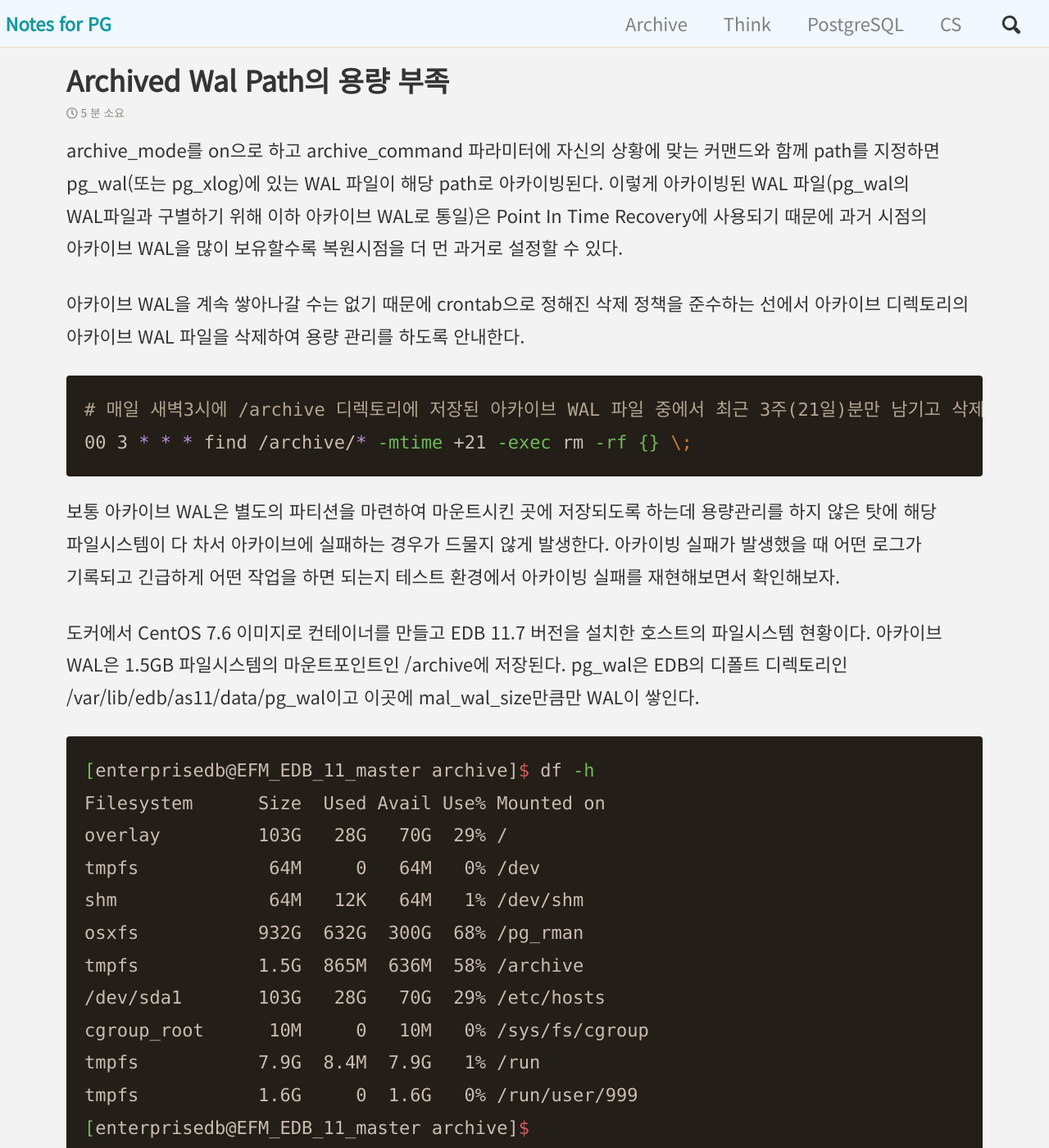
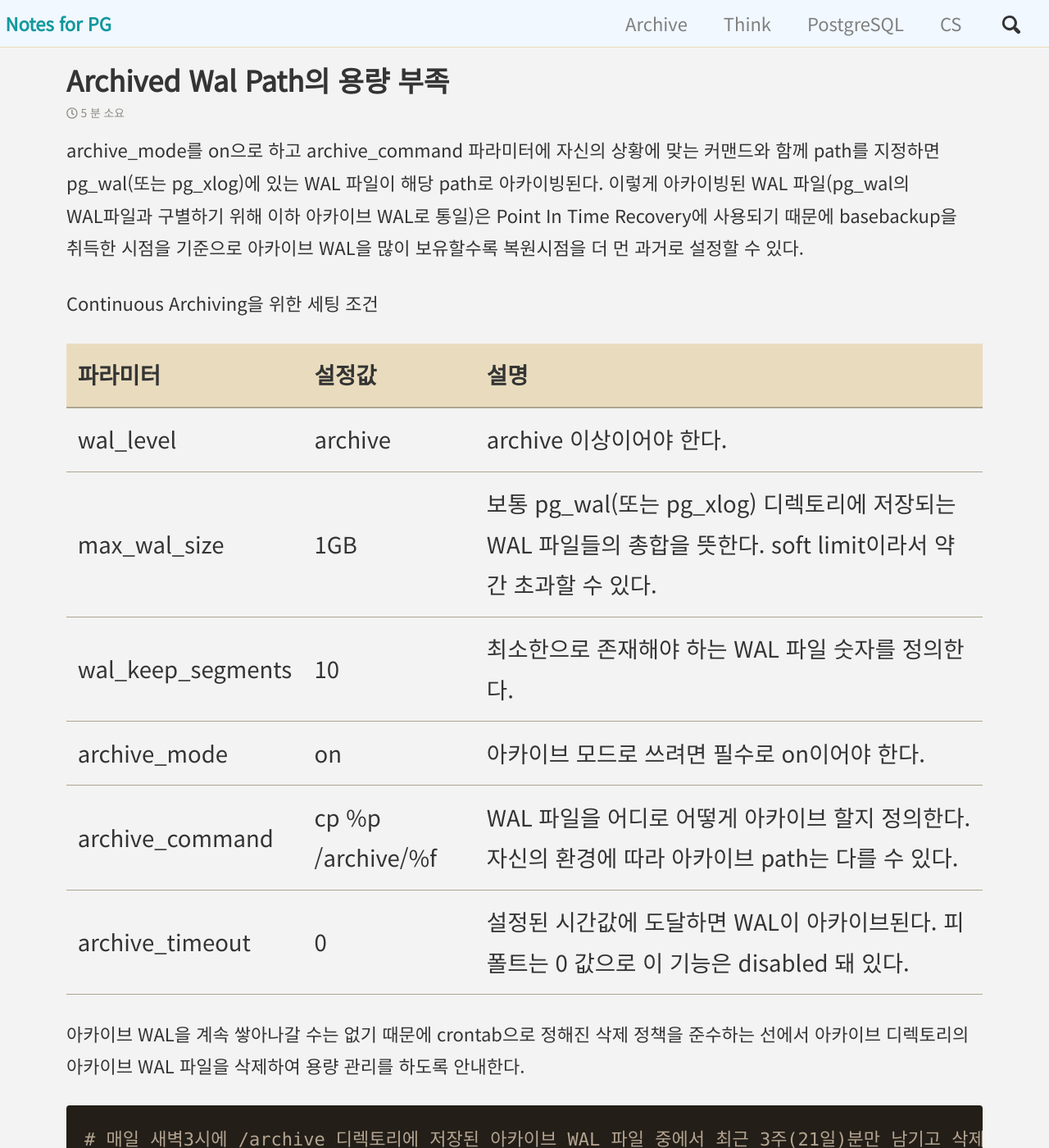
Before and after one commit to coiy/coiy.github.io, a Jekyll site: the page built from _posts/2020-03-26-bloated_wal_path.md, in a window 1280 px wide and 1400 px high. Shown: the whole window at 82% size. Built offline with Jekyll 4.4.1, drawn with Linux system fonts in a browser that asks for light colours; cached includes are drawn as plain includes; some of the changed text lies outside the part shown.

Commit message:
내용 보강.

````diff
--- a/_posts/2020-03-26-bloated_wal_path.md
+++ b/_posts/2020-03-26-bloated_wal_path.md
@@ -6,7 +6,18 @@ category: PostgreSQL
 comments: false
 ---
 
-archive_mode를 on으로 하고 archive_command 파라미터에 자신의 상황에 맞는 커맨드와 함께 path를 지정하면 pg_wal(또는 pg_xlog)에 있는 WAL 파일이 해당 path로 아카이빙된다. 이렇게 아카이빙된 WAL 파일(pg_wal의 WAL파일과 구별하기 위해 이하 아카이브 WAL로 통일)은 Point In Time Recovery에 사용되기 때문에 과거 시점의 아카이브 WAL을 많이 보유할수록 복원시점을 더 먼 과거로 설정할 수 있다.
+archive_mode를 on으로 하고 archive_command 파라미터에 자신의 상황에 맞는 커맨드와 함께 path를 지정하면 pg_wal(또는 pg_xlog)에 있는 WAL 파일이 해당 path로 아카이빙된다. 이렇게 아카이빙된 WAL 파일(pg_wal의 WAL파일과 구별하기 위해 이하 아카이브 WAL로 통일)은 Point In Time Recovery에 사용되기 때문에 basebackup을 취득한 시점을 기준으로 아카이브 WAL을 많이 보유할수록 복원시점을 더 먼 과거로 설정할 수 있다.
+
+Continuous Archiving을 위한 세팅 조건
+
+|파라미터 |  설정값 |  설명
+| --------------------------- | ------------------------- |------------------------- |
+|wal_level |  archive   | archive 이상이어야 한다. |
+|max_wal_size |  1GB  | 보통 pg_wal(또는 pg_xlog) 디렉토리에 저장되는 WAL 파일들의 총합을 뜻한다. soft limit이라서 약간 초과할 수 있다.  |
+|wal_keep_segments |  10   |   최소한으로 존재해야 하는 WAL 파일 숫자를 정의한다.    |
+|archive_mode |  on   | 아카이브 모드로 쓰려면 필수로 on이어야 한다.   |
+|archive_command |  cp %p /archive/%f   | WAL 파일을 어디로 어떻게 아카이브 할지 정의한다. 자신의 환경에 따라 아카이브 path는 다를 수 있다.      |
+|archive_timeout |  0  | 설정된 시간값에 도달하면 WAL이 아카이브된다. 피폴트는 0 값으로 이 기능은 disabled 돼 있다.  |
 
 아카이브 WAL을 계속 쌓아나갈 수는 없기 때문에 crontab으로
 정해진 삭제 정책을 준수하는 선에서 아카이브 디렉토리의 아카이브 WAL 파일을 삭제하여 용량 관리를 하도록 안내한다.
@@ -92,3 +103,8 @@ source /tmp/temp.sh
 ```
 
 여기까지 문제가 없었다면 아카이브 WAL path에 여유공간이 확보되었을 것이다. 로그를 모니터링 하면서 select pg_switch_wal();을 실행해 wal 로그를 한번 스위치 해준다.
+
+## 참고 레퍼런스
+* [Continuous Archiving and Point-in-Time Recovery](https://www.postgresql.org/docs/11/continuous-archiving.html)
+* [PostgreSQL WAL Archiving](https://www.opsdash.com/blog/postgresql-wal-archiving-backup.html)
+* [When will PostgreSQL execute archive_command](https://dba.stackexchange.com/questions/51578/when-will-postgresql-execute-archive-command-to-archive-wal-files)
````
